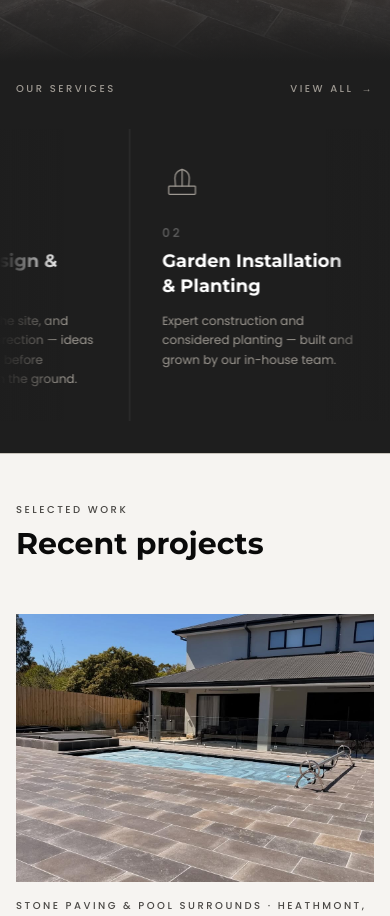
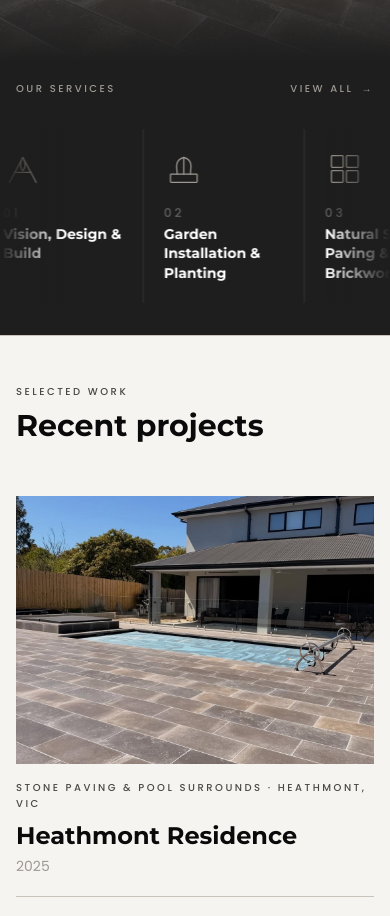
Before and after one commit to milochamp2/lunella-landscape, a Next.js app: page / in a window 390 px wide. Shown: the part 1286-2202 px from the top of the page. Built offline with nearby package versions, Linux system fonts and the light colour scheme; grey boxes are pictures that could not be loaded.

Commit message:
+website update — services scroll sync and card compact
Synced marquee to match 7 services from services page. Removed taglines
from cards, reduced card width, and increased mobile scroll speed to 6s.

```diff
--- a/app/globals.css
+++ b/app/globals.css
@@ -36,7 +36,7 @@
 
 @media (max-width: 639px) {
   .marquee-track {
-    animation-duration: 10s;
+    animation-duration: 6s;
   }
 }
 
--- a/components/services-scroll.tsx
+++ b/components/services-scroll.tsx
@@ -79,65 +79,6 @@ const services = [
   },
   {
     number: '06',
-    title: 'Turfs & Lawns',
-    tagline: 'Lush, healthy lawns established right and maintained with care.',
-    icon: (
-      <svg viewBox="0 0 48 48" fill="none" stroke="currentColor" strokeWidth="1.5" strokeLinecap="round" strokeLinejoin="round" className="w-10 h-10">
-        <path d="M6 34 Q12 20 18 30 Q24 18 30 30 Q36 20 42 34" />
-        <path d="M6 40 h36" />
-        <path d="M18 34 L18 40" />
-        <path d="M30 34 L30 40" />
-      </svg>
-    ),
-  },
-  {
-    number: '07',
-    title: 'Water Features',
-    tagline: 'Pools, ponds, and water walls that bring life and sound to any space.',
-    icon: (
-      <svg viewBox="0 0 48 48" fill="none" stroke="currentColor" strokeWidth="1.5" strokeLinecap="round" strokeLinejoin="round" className="w-10 h-10">
-        <path d="M24 8 C24 8 14 20 14 28 a10 10 0 0 0 20 0 C34 20 24 8 24 8Z" />
-        <path d="M18 32 C18 34 20 36 24 36" />
-      </svg>
-    ),
-  },
-  {
-    number: '08',
-    title: 'Garden Lighting',
-    tagline: 'Lighting that reveals the garden after dark — subtle and architectural.',
-    icon: (
-      <svg viewBox="0 0 48 48" fill="none" stroke="currentColor" strokeWidth="1.5" strokeLinecap="round" strokeLinejoin="round" className="w-10 h-10">
-        <circle cx="24" cy="20" r="8" />
-        <path d="M24 4 L24 8" />
-        <path d="M24 32 L24 36" />
-        <path d="M8 20 L12 20" />
-        <path d="M36 20 L40 20" />
-        <path d="M12.7 8.7 L15.5 11.5" />
-        <path d="M32.5 28.5 L35.3 31.3" />
-        <path d="M35.3 8.7 L32.5 11.5" />
-        <path d="M15.5 28.5 L12.7 31.3" />
-        <path d="M20 36 h8" />
-        <path d="M22 40 h4" />
-      </svg>
-    ),
-  },
-  {
-    number: '09',
-    title: 'Irrigation Solutions',
-    tagline: 'Smart irrigation that keeps every plant thriving with minimal waste.',
-    icon: (
-      <svg viewBox="0 0 48 48" fill="none" stroke="currentColor" strokeWidth="1.5" strokeLinecap="round" strokeLinejoin="round" className="w-10 h-10">
-        <path d="M8 34 Q16 34 16 26 Q16 18 24 18 Q32 18 32 26 Q32 34 40 34" />
-        <path d="M16 26 L16 40" />
-        <path d="M32 26 L32 40" />
-        <path d="M22 10 Q24 8 26 10" strokeDasharray="2 2" />
-        <path d="M18 13 Q20 10 22 13" strokeDasharray="2 2" />
-        <path d="M26 13 Q28 10 30 13" strokeDasharray="2 2" />
-      </svg>
-    ),
-  },
-  {
-    number: '10',
     title: 'Fencing',
     tagline: 'All aspects of hard and soft scapes — boundary, privacy, and structure.',
     icon: (
@@ -155,7 +96,7 @@ const services = [
     ),
   },
   {
-    number: '11',
+    number: '07',
     title: 'Concrete — Driveways & Paths',
     tagline: 'Durable, well-finished concrete driveways and paths built to last.',
     icon: (
@@ -167,39 +108,23 @@ const services = [
       </svg>
     ),
   },
-  {
-    number: '12',
-    title: 'Raised Garden Beds',
-    tagline: 'Custom timber and steel raised beds for edibles, herbs, and flowers.',
-    icon: (
-      <svg viewBox="0 0 48 48" fill="none" stroke="currentColor" strokeWidth="1.5" strokeLinecap="round" strokeLinejoin="round" className="w-10 h-10">
-        <rect x="8" y="28" width="32" height="12" rx="1" />
-        <path d="M14 28 C14 22 12 16 24 12 C36 16 34 22 34 28" />
-        <path d="M24 12 L24 28" />
-        <path d="M16 22 h16" />
-      </svg>
-    ),
-  },
 ]
 
 function ServiceCard({ s }: { s: typeof services[0] }) {
   return (
     <div
-      className="group flex-shrink-0 w-64 md:w-72 bg-transparent hover:bg-white/5 transition-colors duration-300 p-8 flex flex-col gap-6 border-l border-white/10"
+      className="group flex-shrink-0 w-40 md:w-48 bg-transparent hover:bg-white/5 transition-colors duration-300 p-5 flex flex-col gap-4 border-l border-white/10"
     >
       <div className="text-stone group-hover:text-paper transition-colors duration-300">
         {s.icon}
       </div>
       <div>
-        <p className="text-paper/30 text-xs font-sans font-medium tracking-widest mb-2">
+        <p className="text-paper/30 text-xs font-sans font-medium tracking-widest mb-1">
           {s.number}
         </p>
-        <h3 className="font-display font-bold text-paper text-lg leading-snug mb-3">
+        <h3 className="font-display font-bold text-paper text-sm leading-snug">
           {s.title}
         </h3>
-        <p className="text-stone text-xs leading-relaxed group-hover:text-stone/80 transition-colors duration-300">
-          {s.tagline}
-        </p>
       </div>
     </div>
   )
```
